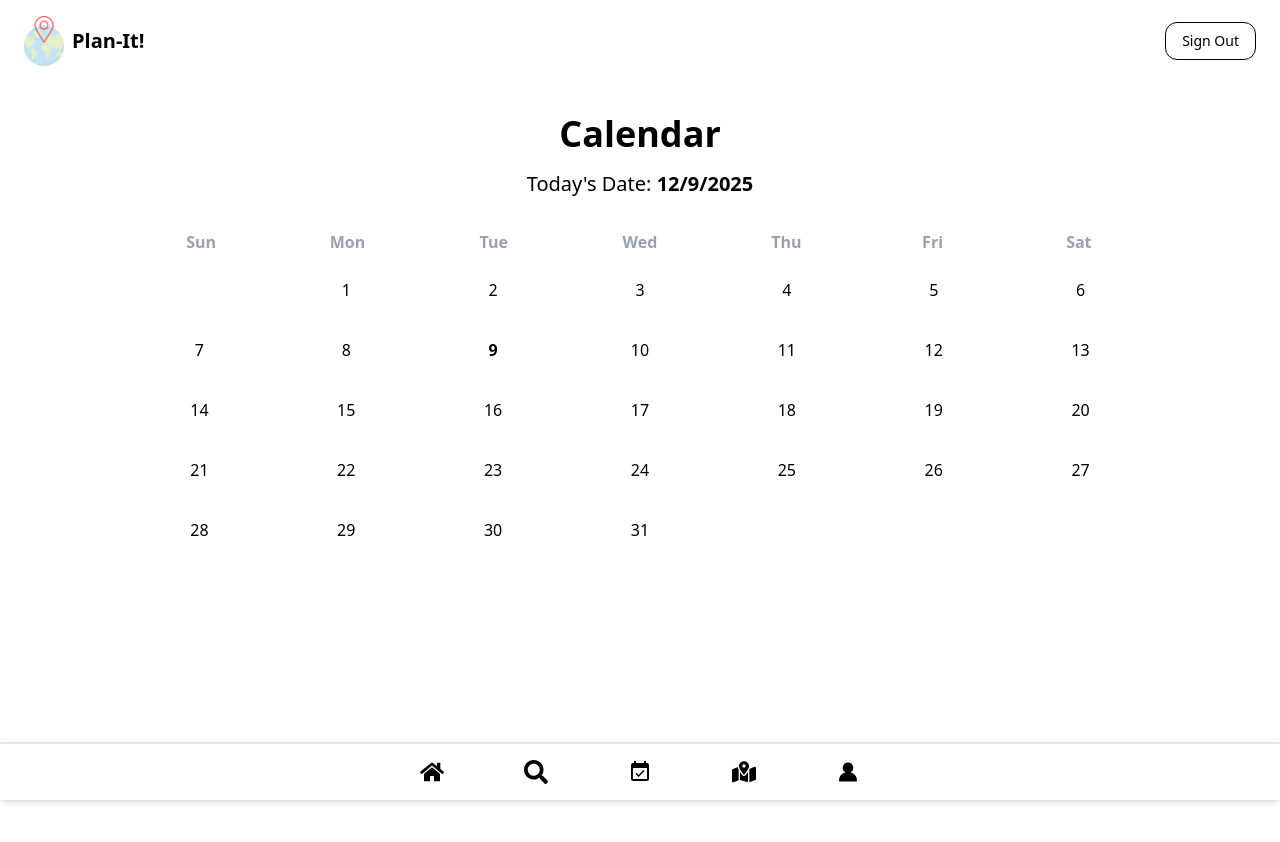
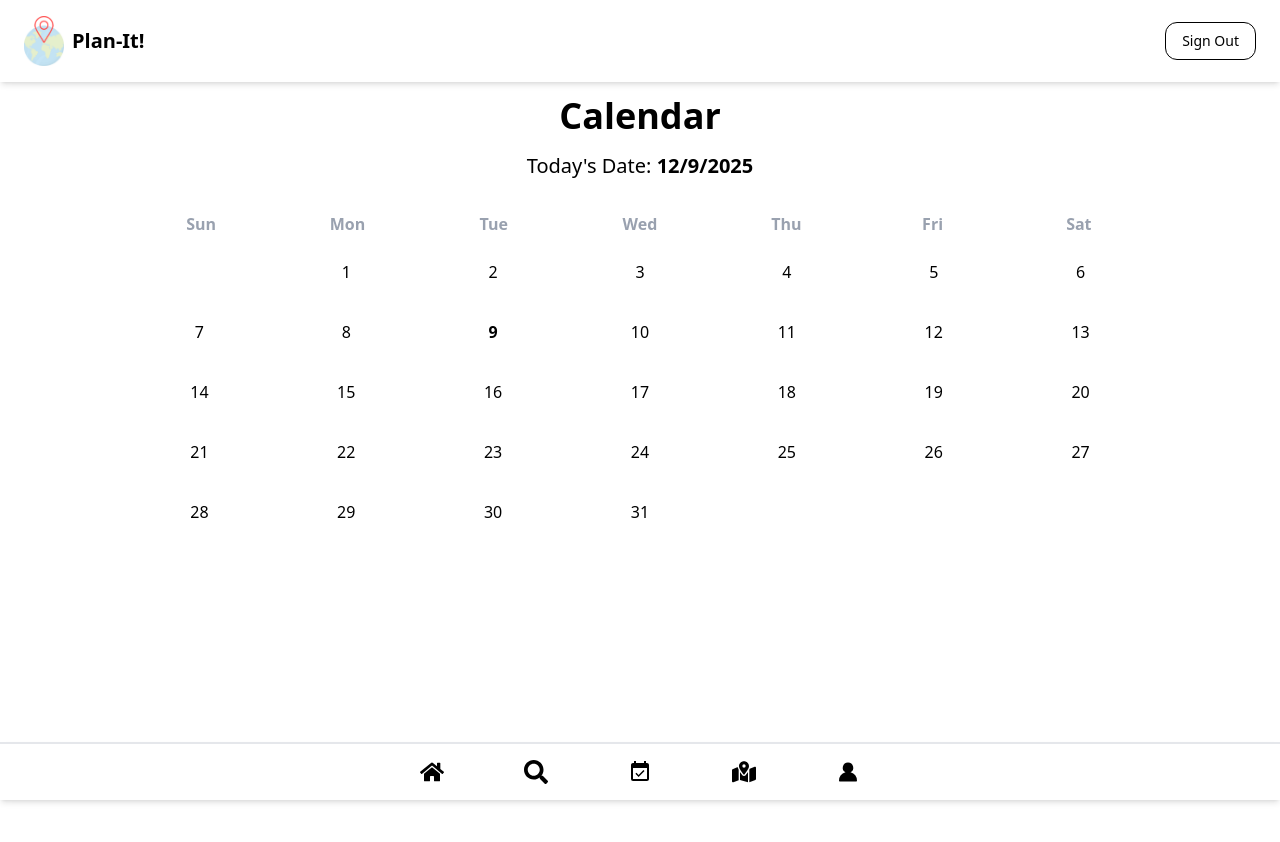
Before and after one commit to RohitCodes22/Plan-It, a Next.js app in the folder frontend/: page /calendar in a window 1280 px wide. Shown: the top 842 px of the page. After the commit the page ends 800 px from the top, so only its background shows below. Built offline with nearby package versions, Linux system fonts and the light colour scheme.

Commit message:
Updated header shading

```diff
--- a/frontend/src/app/calendar/calendar.js
+++ b/frontend/src/app/calendar/calendar.js
@@ -25,7 +25,7 @@ export default function Calendar() {
   const weekDays = ["Sun", "Mon", "Tue", "Wed", "Thu", "Fri", "Sat"];
 
   return (
-    <div className="w-screen h-screen bg-white text-black flex flex-col items-center justify-start p-8">
+    <div className="w-screen h-screen bg-white text-black flex flex-col items-center justify-start pt-24">
       <h1 className="text-4xl font-bold mb-4">Calendar</h1>
       <div className="text-xl mb-8">
         Today's Date: <span className="font-semibold">{currentDate}</span>
--- a/frontend/src/app/components/header/header_logged_in.js
+++ b/frontend/src/app/components/header/header_logged_in.js
@@ -4,7 +4,7 @@ import logo from "../header/Plan.png"
 
 export default function Header() {
   return (
-    <header className="w-full shadow-md py-4 px-6 flex items-center justify-between bg-white text-black">
+    <header className="fixed w-full shadow-md py-4 px-6 flex items-center justify-between bg-white text-black">
       <div className="flex items-center gap-2">
         <Image src={logo} alt="App Logo" width={40} height={40} />
         <span className="text-xl font-bold">Plan-It!</span>
```
